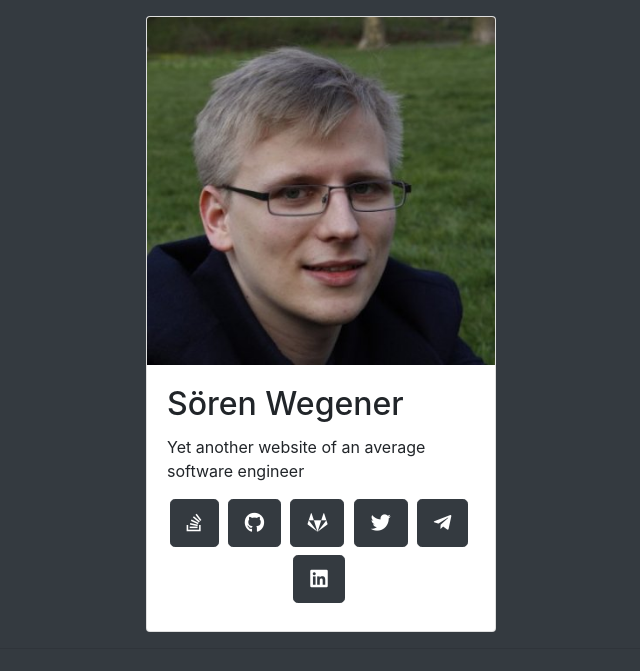
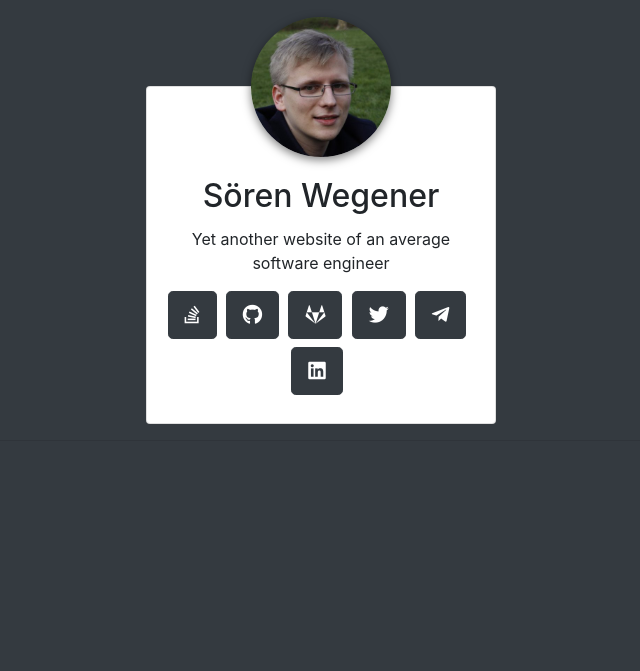
Before and after one commit to soerface/soerface.de, a Flask app: page / in a window 1280 px wide. Shown: the part 56-727 px from the top of the page, without its empty margins (319-959 px from the left). Run offline with Flask 2, Linux system fonts and the light colour scheme; some libraries are stand-ins or nearby versions.

Commit message:
Try layout from @ofhouse. Use noop for target=_blank links

```diff
--- a/src/templates/index.html
+++ b/src/templates/index.html
@@ -3,25 +3,25 @@
 {% block content %}
     <div class="row">
         <div class="col-lg-4 offset-lg-4 col-md-6 offset-md-3">
-            <div class="card">
+            <div class="card" style="margin-top: 70px">
                 <img src="{{ url_for('static', filename='img/profile_photo.jpg') }}" alt="Photo of Soeren Wegener"
-                     class="card-img-top">
+                     class="rounded-circle" width="140px" style="margin: -70px auto 0; box-shadow: 0 3px 10px rgba(0, 0, 0, 0.5)">
                 <div class="card-body">
-                    <h2 class="card-title">Sören Wegener</h2>
-                    <p class="card-text">Yet another website of an average software engineer</p>
+                    <h2 class="card-title text-center">Sören Wegener</h2>
+                    <p class="card-text text-center">Yet another website of an average software engineer</p>
                     <div class="d-flex justify-content-around flex-wrap">
-                        <a class="btn btn-lg btn-dark mb-2 mr-1 stackoverflow" target="_blank"
+                        <a class="btn btn-lg btn-dark mb-2 mr-2 stackoverflow" target="_blank" rel="noopener"
                            href="https://stackoverflow.com/story/soeren.wegener"><i
                                 class="fab fa-stack-overflow"></i></a>
-                        <a class="btn btn-lg btn-dark mb-2 mr-1 github" target="_blank"
+                        <a class="btn btn-lg btn-dark mb-2 mr-2 github" target="_blank" rel="noopener"
                            href="https://github.com/soerface"><i class="fab fa-github"></i></a>
-                        <a class="btn btn-lg btn-dark mb-2 mr-1 gitlab" target="_blank"
+                        <a class="btn btn-lg btn-dark mb-2 mr-2 gitlab" target="_blank" rel="noopener"
                            href="https://gitlab.com/soerface"><i class="fab fa-gitlab"></i></a>
-                        <a class="btn btn-lg btn-dark mb-2 mr-1 twitter" target="_blank"
+                        <a class="btn btn-lg btn-dark mb-2 mr-2 twitter" target="_blank" rel="noopener"
                            href="https://twitter.com/soerface"><i class="fab fa-twitter"></i></a>
-                        <a class="btn btn-lg btn-dark mb-2 mr-1 telegram" target="_blank"
+                        <a class="btn btn-lg btn-dark mb-2 mr-2 telegram" target="_blank" rel="noopener"
                            href="https://t.me/soerface"><i class="fab fa-telegram-plane"></i></a>
-                        <a class="btn btn-lg btn-dark mb-2 mr-1 linkedin" target="_blank"
+                        <a class="btn btn-lg btn-dark mb-2 mr-2 linkedin" target="_blank" rel="noopener"
                            href="https://www.linkedin.com/in/s%C3%B6ren-wegener-2b5099b5/"><i
                                 class="fab fa-linkedin"></i></a>
                     </div>
```
